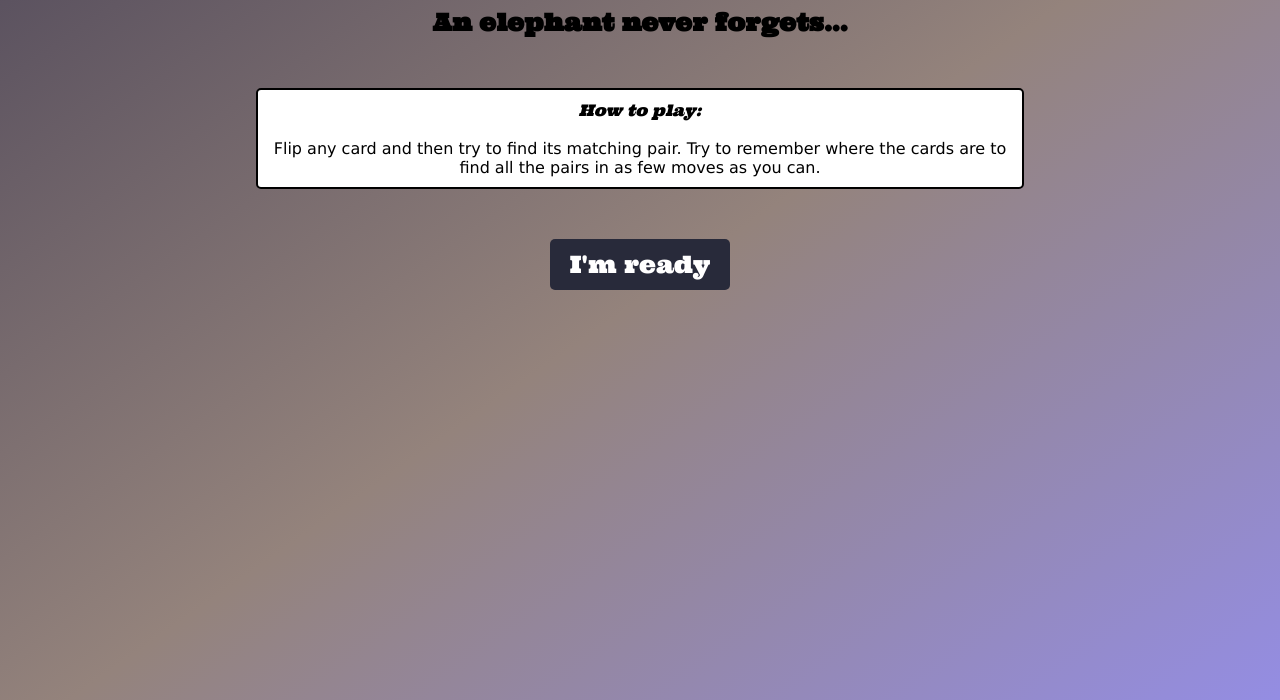
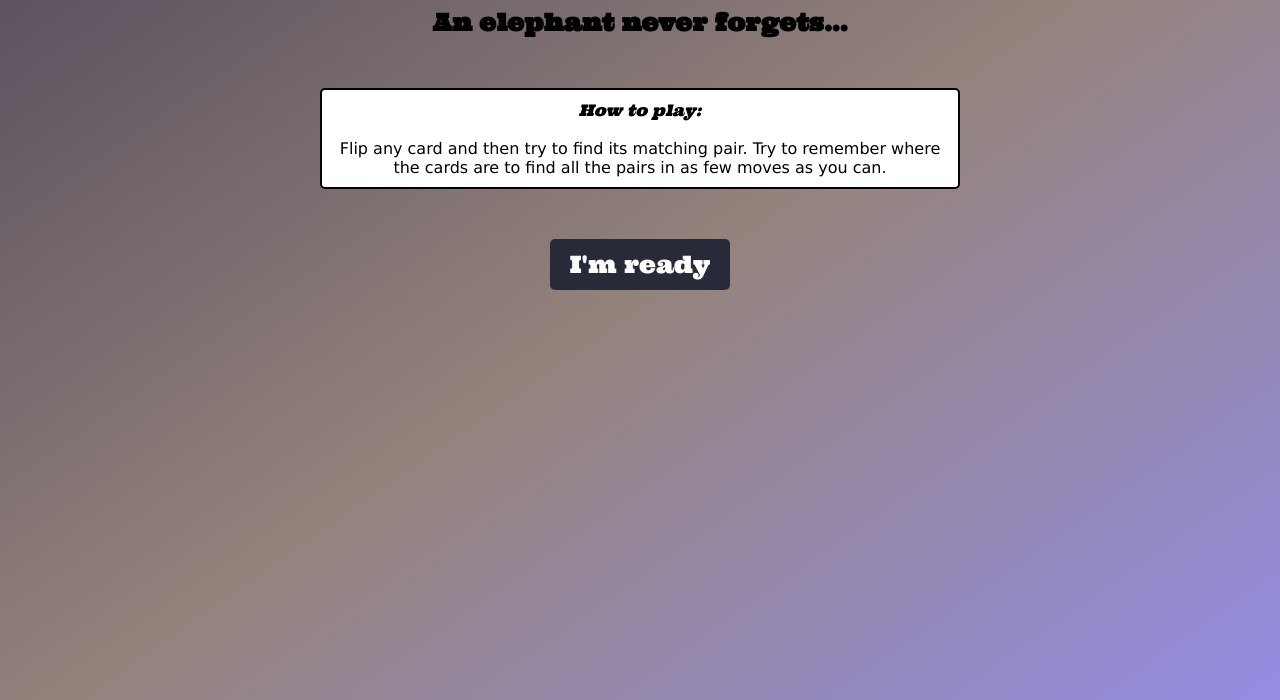
Before and after one commit to 736B796E6574/msp-2, a plain HTML site: page index.html in a window 1280 px wide. Shown: the part 100-800 px from the top of the page. Drawn offline with Linux system fonts and the light colour scheme.

Commit message:
Added another media query

```diff
--- a/assets/css/style.css
+++ b/assets/css/style.css
@@ -215,3 +215,9 @@ p {
         width: 80%;
     }
 }
+
+@media screen and (min-width: 1000px) {
+    #rules p {
+        width: 50%;
+    }
+}
```
